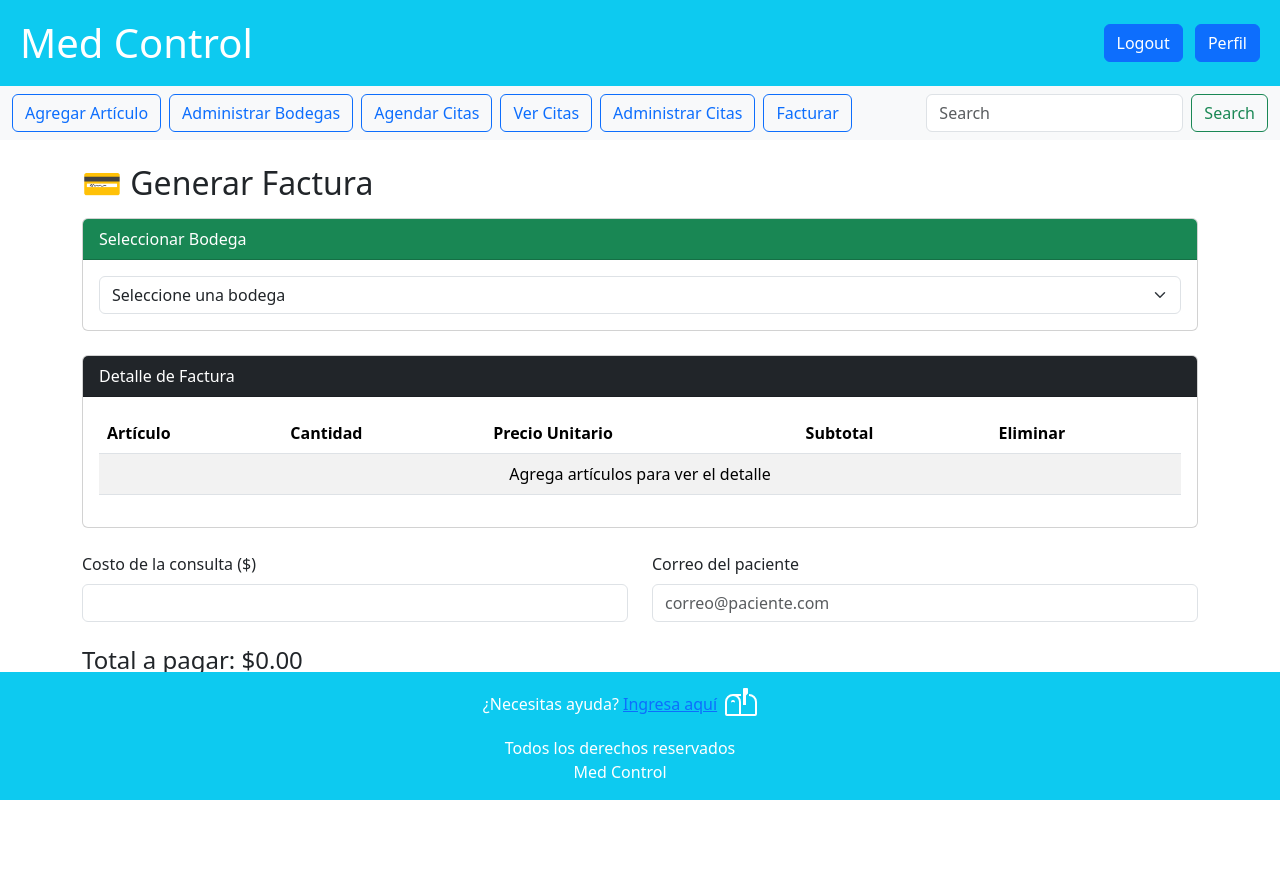
After one commit to Ganny-Abdeslam/Software3, a Flask app: page /factura in a window 1280 px wide. The commit adds this page. Run offline with Flask 3, Linux system fonts and the light colour scheme; the visitor is signed in with stand-in values (Sample User, id 1); data that the repository does not hold is empty; some libraries are stand-ins or nearby versions.

Commit message:
Facturación

```diff
--- a/App/app.py
+++ b/App/app.py
@@ -38,7 +38,8 @@ menu_items = [
     {"name": "Administrar Bodegas", "url": "bodegas", "disabled": False},
     {"name": "Agendar Citas", "url": "citas", "disabled": False},
     {"name": "Ver Citas", "url": "listaCitas", "disabled": False},
-    {"name": "Administrar Citas", "url": "admin_citas", "disabled": False}
+    {"name": "Administrar Citas", "url": "admin_citas", "disabled": False},
+    {"name": "Facturar", "url": "factura", "disabled": False}
     ]
 
 @login_manager_app.user_loader
@@ -458,18 +459,175 @@ def actualizar_cita(cita_id):
 
 @app.route("/atender_cita/<cita_id>", methods=["PUT"])
 @login_required
-def atender_cita(cita_id):  # ¡agrega cita_id aquí!
+@csrf.exempt
+def atender_cita(cita_id):
     try:
+        cita = mongo.db.citas.find_one({
+            "_id": ObjectId(cita_id),
+            "usuario_id": ObjectId(current_user.id)
+        })
+
+        if not cita:
+            return jsonify({"error": "No se encontró la cita"}), 404
+
+        # Actualizar el estado
         result = mongo.db.citas.update_one(
-            {"_id": ObjectId(cita_id), "usuario_id": ObjectId(current_user.id)},
+            {"_id": ObjectId(cita_id)},
             {"$set": {"estado": "atendido"}}
         )
+
         if result.modified_count == 1:
+            # Enviar correo al paciente
+            email = cita.get("email")
+            paciente = cita.get("paciente")
+            fecha_hora = cita.get("fecha_hora")
+
+            if email:
+                try:
+                    msg = Message(
+                        subject="📬 Tu cita fue atendida",
+                        recipients=[email],
+                        body=f"Hola {paciente},\n\nTu cita programada para el {fecha_hora} ha sido marcada como *atendida*.\n\nGracias por confiar en nosotros.\n\nMedControl"
+                    )
+                    mail.send(msg)
+                    print("📧 Correo de atención enviado correctamente")
+                except Exception as e:
+                    print(f"❌ Error al enviar el correo de atención: {e}")
+            else:
+                print("⚠️ La cita no tiene correo asociado, no se puede enviar notificación")
+
             return jsonify({"mensaje": "Cita marcada como atendida"}), 200
         else:
-            return jsonify({"error": "No se encontró la cita o no se pudo actualizar"}), 404
+            return jsonify({"error": "No se pudo actualizar el estado de la cita"}), 500
+
     except Exception as e:
+        print("❌ Error en atender_cita:", e)
         return jsonify({"error": str(e)}), 500
+
+@app.route('/factura')
+@login_required
+def factura():
+    docs = mongo.db.bodegas.find()
+    bodegas = [{
+        "_id": str(b["_id"]),
+        "nombre": b["nombre"]
+    } for b in docs]
+
+    print("Bodegas cargadas:", bodegas)  # Debug
+
+    return render_template(
+        'factura.html',
+        menu_items=menu_items,
+        bodegas=bodegas
+    )
+
+@app.route('/generar_factura', methods=['POST'])
+@login_required
+@csrf.exempt
+def generar_factura():
+    try:
+        data = request.get_json()
+        # Validar payload
+        email = data.get('email')
+        bodega_id = data.get('bodega_id')
+        costo_consulta = data.get('costo_consulta')
+        items = data.get('items', [])
+
+        if not all([email, bodega_id, isinstance(items, list)]):
+            return jsonify({'error': 'Datos incompletos'}), 400
+
+        # Convertir IDs y preparar factura
+        user_id = ObjectId(current_user.id)
+        b_id = ObjectId(bodega_id)
+
+        # Insertar factura en la base de datos
+        factura_doc = {
+            'usuario_id': user_id,
+            'bodega_id': b_id,
+            'email_paciente': email,
+            'costo_consulta': costo_consulta,
+            'items': [],
+            'total': 0,
+            'fecha': datetime.utcnow()
+        }
+        total = costo_consulta
+
+        # Procesar cada artículo: deducir inventario y acumular totales
+        for it in items:
+            art_id = ObjectId(it['articulo_id'])
+            cantidad = int(it['cantidad'])
+            precio = float(it.get('precio', 0))
+            subtotal = cantidad * precio
+            total += subtotal
+
+            factura_doc['items'].append({
+                'articulo_id': art_id,
+                'cantidad': cantidad,
+                'precio': precio,
+                'subtotal': subtotal
+            })
+
+            # Deducir inventario en la bodega
+            mongo.db.bodegas.update_one(
+                {'_id': b_id, 'inventario.articulo': art_id},
+                {'$inc': {'inventario.$.cantidad': -cantidad}}
+            )
+
+        # Actualizar total
+        factura_doc['total'] = total
+        mongo.db.facturas.insert_one(factura_doc)
+
+        # Construir cuerpo de correo
+        lineas = [f"Factura generada:\nConsulta: ${costo_consulta:.2f}\n"]
+        for x in factura_doc['items']:
+            art = mongo.db.articulosMed.find_one({'_id': x['articulo_id']}, {'nombre': 1})
+            nombre = art['nombre'] if art else str(x['articulo_id'])
+            lineas.append(f"- {nombre}: {x['cantidad']} x ${x['precio']:.2f} = ${x['subtotal']:.2f}")
+        lineas.append(f"\nTotal: ${total:.2f}")
+        cuerpo = "\n".join(lineas)
+
+        # Enviar correo al paciente
+        msg = Message(
+            subject='📄 Su factura Med Control',
+            recipients=[email],
+            body=cuerpo
+        )
+        mail.send(msg)
+
+        return jsonify({'mensaje': 'Factura generada, guardada y enviada por correo'}), 201
+
+    except Exception as e:
+        print(f"Error en generar_factura: {e}")
+        return jsonify({'error': str(e)}), 500
+
+@app.route('/obtener_inventarioFact/<bodega_id>', methods=['GET'])
+@login_required
+@csrf.exempt
+def obtener_inventario_detallado(bodega_id):
+    """Devuelve lista de artículos en una bodega con id, nombre, cantidad y precio."""
+    bodega = mongo.db.bodegas.find_one({"_id": ObjectId(bodega_id)})
+    if not bodega:
+        return jsonify({"error": "Bodega no encontrada"}), 404
+
+    inventario = bodega.get("inventario", [])
+    resultado = []
+    for item in inventario:
+        # item["articulo"] es un ObjectId en Mongo
+        art_id = ObjectId(item["articulo"])
+        art_doc = mongo.db.articulosMed.find_one(
+            {"_id": art_id},
+            {"nombre": 1, "precio": 1}  # asumiendo que guardas precio en articulosMed
+        )
+        if not art_doc:
+            continue
+        resultado.append({
+            "articulo_id": str(art_id),
+            "nombre": art_doc["nombre"],
+            "cantidad": item["cantidad"],
+            "precio": float(art_doc.get("precio", 0))
+        })
+
+    return jsonify({"articulos": resultado}), 200
 
 if __name__ == '__main__':
     app.run(debug=False, host='0.0.0.0')
--- a/App/static/js/admin_citas.js
+++ b/App/static/js/admin_citas.js
@@ -66,10 +66,12 @@ async function editarCita(citaId) {
 // Marcar como atendido
 async function atenderCita(citaId) {
   if (!confirm("¿Deseas marcar esta cita como atendida?")) return;
+  const csrfToken = document.querySelector('meta[name="csrf-token"]').getAttribute('content');
 
   try {
     const res = await fetch(`/atender_cita/${citaId}`, {
-      method: "PUT"
+      method: "PUT",
+      "X-CSRFToken": csrfToken
     });
 
     const contentType = res.headers.get("content-type") || "";
--- /dev/null
+++ b/App/templates/factura.html
@@ -0,0 +1,87 @@
+<!-- templates/factura.html -->
+{% extends 'layout.html' %}
+
+{% block title %}Facturación - Med Control{% endblock %}
+
+{% block content %}
+<div class="container mt-4">
+  <h2>💳 Generar Factura</h2>
+
+  <form id="factura-form" class="mt-3">
+    <!-- Selección de bodega -->
+    <div class="card mb-4">
+      <div class="card-header bg-success text-white">Seleccionar Bodega</div>
+      <div class="card-body">
+        <select id="selectBodega" class="form-select" required>
+          <option value="" disabled selected>Seleccione una bodega</option>
+          {% for b in bodegas %}
+            <option value="{{ b._id }}">{{ b.nombre }}</option>
+          {% endfor %}
+        </select>
+      </div>
+    </div>
+
+    <!-- Inventario de artículos con cantidad inicial 0 -->
+    <div id="inventario-card" class="card mb-4" style="display:none;">
+      <div class="card-header bg-info text-white">Inventario de la Bodega</div>
+      <div class="card-body">
+        <table class="table table-sm">
+          <thead>
+            <tr>
+              <th>Artículo</th>
+              <th>Disponible</th>
+              <th>Precio ($)</th>
+              <th>Cantidad</th>
+            </tr>
+          </thead>
+          <tbody id="inventario-tbody"></tbody>
+        </table>
+      </div>
+    </div>
+
+    <!-- Tabla de factura -->
+    <div class="card mb-4">
+      <div class="card-header bg-dark text-white">Detalle de Factura</div>
+      <div class="card-body">
+        <table class="table table-striped">
+          <thead>
+            <tr>
+              <th>Artículo</th>
+              <th>Cantidad</th>
+              <th>Precio Unitario</th>
+              <th>Subtotal</th>
+              <th>Eliminar</th>
+            </tr>
+          </thead>
+          <tbody id="factura-tbody">
+            <tr><td colspan="5" class="text-center">Agrega artículos para ver el detalle</td></tr>
+          </tbody>
+        </table>
+      </div>
+    </div>
+
+    <!-- Costos y correo -->
+    <div class="row mb-4">
+      <div class="col-md-6">
+        <label for="costoConsulta" class="form-label">Costo de la consulta ($)</label>
+        <input type="number" step="0.01" min="0" class="form-control" id="costoConsulta" required>
+      </div>
+      <div class="col-md-6">
+        <label for="emailPaciente" class="form-label">Correo del paciente</label>
+        <input type="email" class="form-control" id="emailPaciente" placeholder="correo@paciente.com" required>
+      </div>
+    </div>
+
+    <!-- Total -->
+    <div class="mb-4">
+      <h4>Total a pagar: $<span id="totalFactura">0.00</span></h4>
+    </div>
+
+    <button type="submit" class="btn btn-primary">Generar y Enviar Factura</button>
+  </form>
+</div>
+{% endblock %}
+
+{% block scripts %}
+<script src="{{ url_for('static', filename='js/facturacion.js') }}"></script>
+{% endblock %}
--- a/App/templates/layout.html
+++ b/App/templates/layout.html
@@ -4,6 +4,7 @@
     <meta charset="UTF-8">
     <meta name="viewport" content="width=device-width, initial-scale=1.0">
     <title>{% block title %}Med Control{% endblock %}</title>
+    <meta name="csrf-token" content="{{ csrf_token() }}">
     <!-- Enlace a Bootstrap CSS -->
     <link href="https://cdn.jsdelivr.net/npm/bootstrap@5.3.0-alpha1/dist/css/bootstrap.min.css" rel="stylesheet">
     {% block css %}<link rel="stylesheet" href="{{ url_for('static', filename='css/layout.css') }}">{% endblock %}
```
Also changed, not shown: App/static/js/facturacion.js (added, +184 -0 lines).
